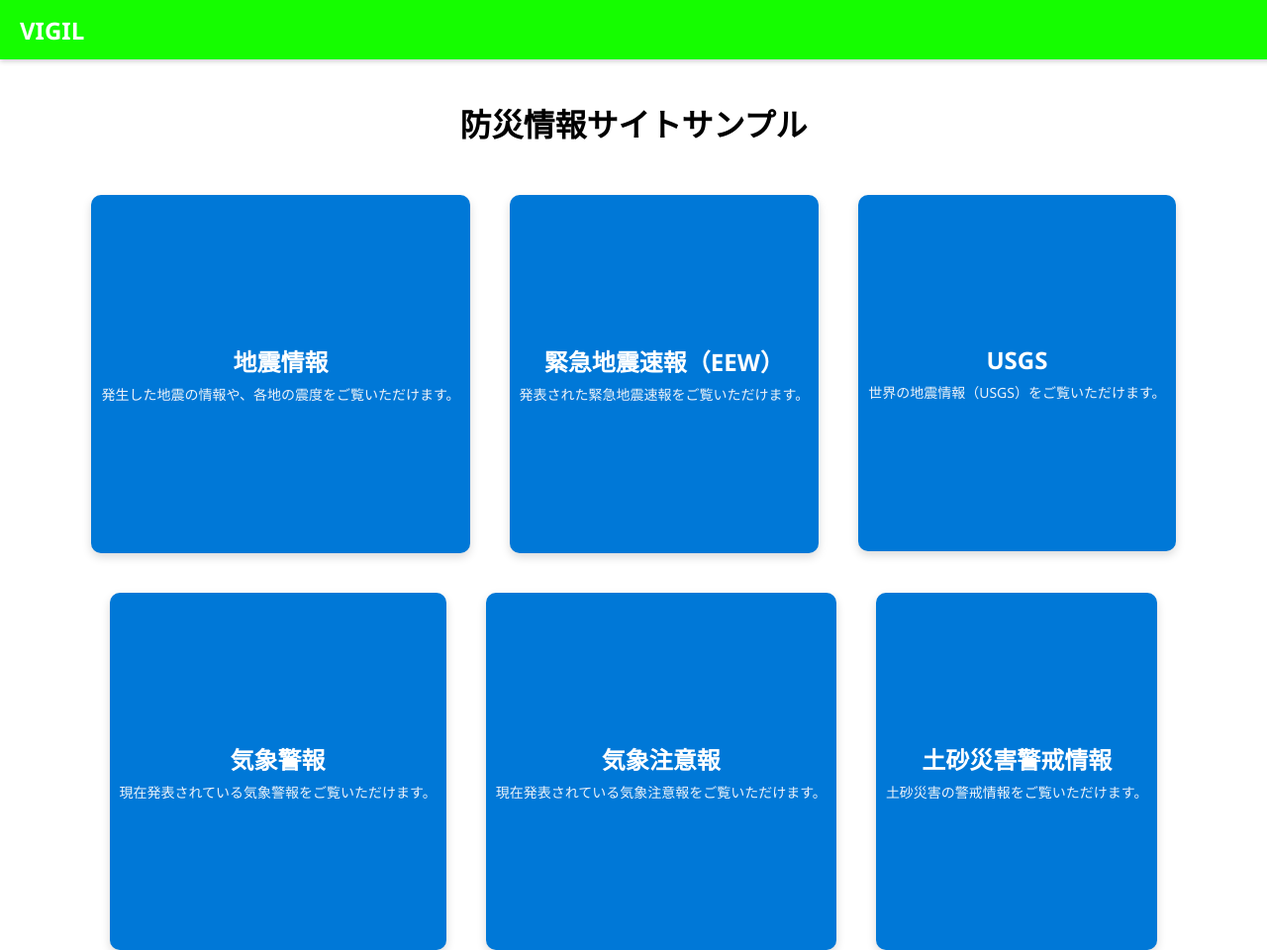
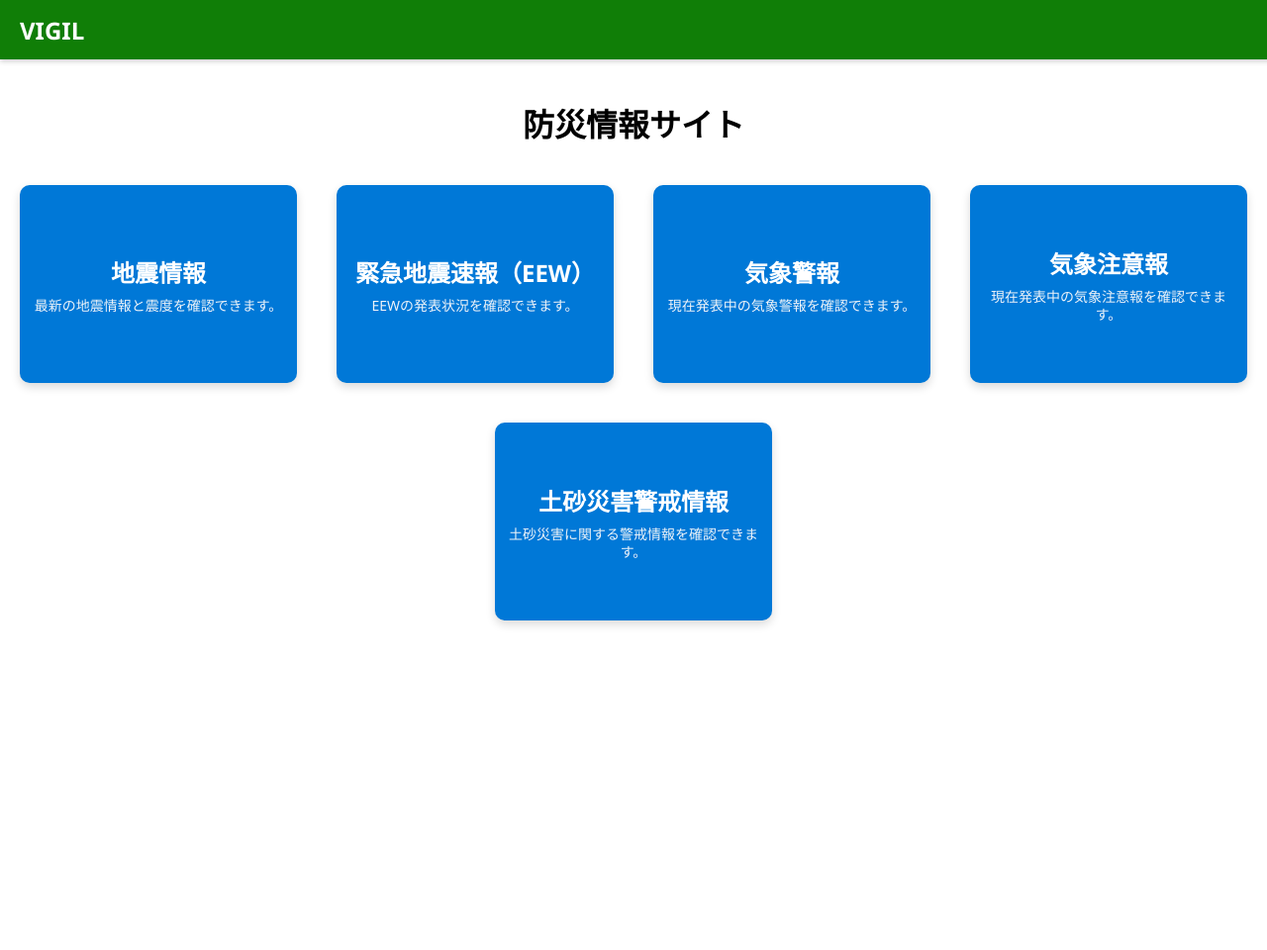
Before and after one commit to chahan2725-hue/VIGIL, a plain HTML site: page index.html in a window 1280 px wide. Shown: the whole page at 99% size. After the commit the page ends 800 px from the top, so only its background shows below. Drawn offline with Linux system fonts and the light colour scheme.

Commit message:
Update index.html

```diff
--- a/index.html
+++ b/index.html
@@ -3,68 +3,138 @@
 <head>
   <meta charset="UTF-8">
   <title>VIGIL サンプル</title>
+
   <style>
-    body { background-color: #ffffff; font-family: "Segoe UI", sans-serif; margin:0; padding:0; }
-    .header { position: fixed; top:0; left:0; width:100%; height:60px; background-color:#15fd00; color:white; display:flex; align-items:center; padding-left:20px; font-size:24px; font-weight:bold; box-shadow:0 2px 5px rgba(0,0,0,0.2); z-index:1000; }
-    .content { padding-top:80px; text-align:center; }
-    .button-container { display:flex; flex-wrap: wrap; justify-content:center; gap:40px; margin-top:50px; }
-    .btn-block { display:flex; flex-direction:column; align-items:center; }
-    .btn { background-color:#0078d7; color:white; border:none; padding: 150px 10px; border-radius:10px; font-size:22px; cursor:pointer; transition:background 0.3s, transform 0.2s; box-shadow:0 4px 10px rgba(0,0,0,0.15); display:flex; flex-direction:column; align-items:center; justify-content:center; text-align:center; text-decoration:none; }
-    .btn:hover { background-color:#005fa3; transform:translateY(-4px); }
-    .btn:active { transform:translateY(0); }
-    .btn-title { font-size:24px; font-weight:bold; margin-bottom:8px; }
-    .btn-desc { font-size:14px; color:#eef3f9; line-height:1.3; }
+    /* 全体 */
+    body {
+      background-color: #ffffff;
+      font-family: "Segoe UI", sans-serif;
+      margin: 0;
+      padding: 0;
+    }
+
+    /* 上部の固定ヘッダー（全ページ共通） */
+    .header {
+      position: fixed;
+      top: 0;
+      left: 0;
+      width: 100%;
+      height: 60px;
+      background-color: #107e07;
+      color: white;
+      display: flex;
+      align-items: center;
+      padding-left: 20px;
+      font-size: 24px;
+      font-weight: bold;
+      box-shadow: 0 2px 5px rgba(0,0,0,0.2);
+      z-index: 1000;
+    }
+
+    /* ヘッダーの下に余白を作る */
+    .content {
+      padding-top: 80px;
+      text-align: center;
+    }
+
+    /* ボタンの並び（3×2） */
+    .button-container {
+      display: flex;
+      flex-wrap: wrap;
+      justify-content: center;
+      gap: 40px;
+      margin-top: 40px;
+    }
+
+    /* 各ボタンブロック */
+    .btn-block {
+      display: flex;
+      flex-direction: column;
+      align-items: center;
+    }
+
+    /* ボタン本体（サイズ統一） */
+    .btn {
+      background-color: #0078d7;
+      color: white;
+      border: none;
+      width: 260px;      /* 横幅固定 */
+      height: 180px;     /* 縦幅固定（大きめ） */
+      border-radius: 10px;
+      font-size: 22px;
+      cursor: pointer;
+      transition: background 0.3s, transform 0.2s;
+      box-shadow: 0 4px 10px rgba(0,0,0,0.15);
+      display: flex;
+      flex-direction: column;
+      align-items: center;
+      justify-content: center;
+      text-align: center;
+      text-decoration: none;
+      padding: 10px;
+    }
+
+    .btn:hover {
+      background-color: #005fa3;
+      transform: translateY(-4px);
+    }
+
+    .btn-title {
+      font-size: 24px;
+      font-weight: bold;
+      margin-bottom: 8px;
+    }
+
+    .btn-desc {
+      font-size: 14px;
+      color: #eef3f9;
+      line-height: 1.3;
+    }
   </style>
 </head>
 <body>
 
+  <!-- 固定ヘッダー -->
   <div class="header">VIGIL</div>
 
   <div class="content">
-    <h1>防災情報サイトサンプル</h1>
+    <h1>防災情報サイト</h1>
 
     <div class="button-container">
 
       <div class="btn-block">
         <a href="earthquake.html" class="btn">
           <div class="btn-title">地震情報</div>
-          <div class="btn-desc">発生した地震の情報や、各地の震度をご覧いただけます。</div>
+          <div class="btn-desc">最新の地震情報と震度を確認できます。</div>
         </a>
       </div>
 
       <div class="btn-block">
         <a href="eew.html" class="btn">
           <div class="btn-title">緊急地震速報（EEW）</div>
-          <div class="btn-desc">発表された緊急地震速報をご覧いただけます。</div>
+          <div class="btn-desc">EEWの発表状況を確認できます。</div>
         </a>
       </div>
 
-      <div class="btn-block">
-        <a href="usgs.html" class="btn">
-          <div class="btn-title">USGS</div>
-          <div class="btn-desc">世界の地震情報（USGS）をご覧いただけます。</div>
-        </a>
-      </div>
 
-      <!-- 新しいボタン追加 -->
       <div class="btn-block">
         <a href="warning.html" class="btn">
           <div class="btn-title">気象警報</div>
-          <div class="btn-desc">現在発表されている気象警報をご覧いただけます。</div>
+          <div class="btn-desc">現在発表中の気象警報を確認できます。</div>
         </a>
       </div>
 
       <div class="btn-block">
         <a href="advisory.html" class="btn">
           <div class="btn-title">気象注意報</div>
-          <div class="btn-desc">現在発表されている気象注意報をご覧いただけます。</div>
+          <div class="btn-desc">現在発表中の気象注意報を確認できます。</div>
         </a>
       </div>
 
       <div class="btn-block">
         <a href="landslide.html" class="btn">
           <div class="btn-title">土砂災害警戒情報</div>
-          <div class="btn-desc">土砂災害の警戒情報をご覧いただけます。</div>
+          <div class="btn-desc">土砂災害に関する警戒情報を確認できます。</div>
         </a>
       </div>
 
```
